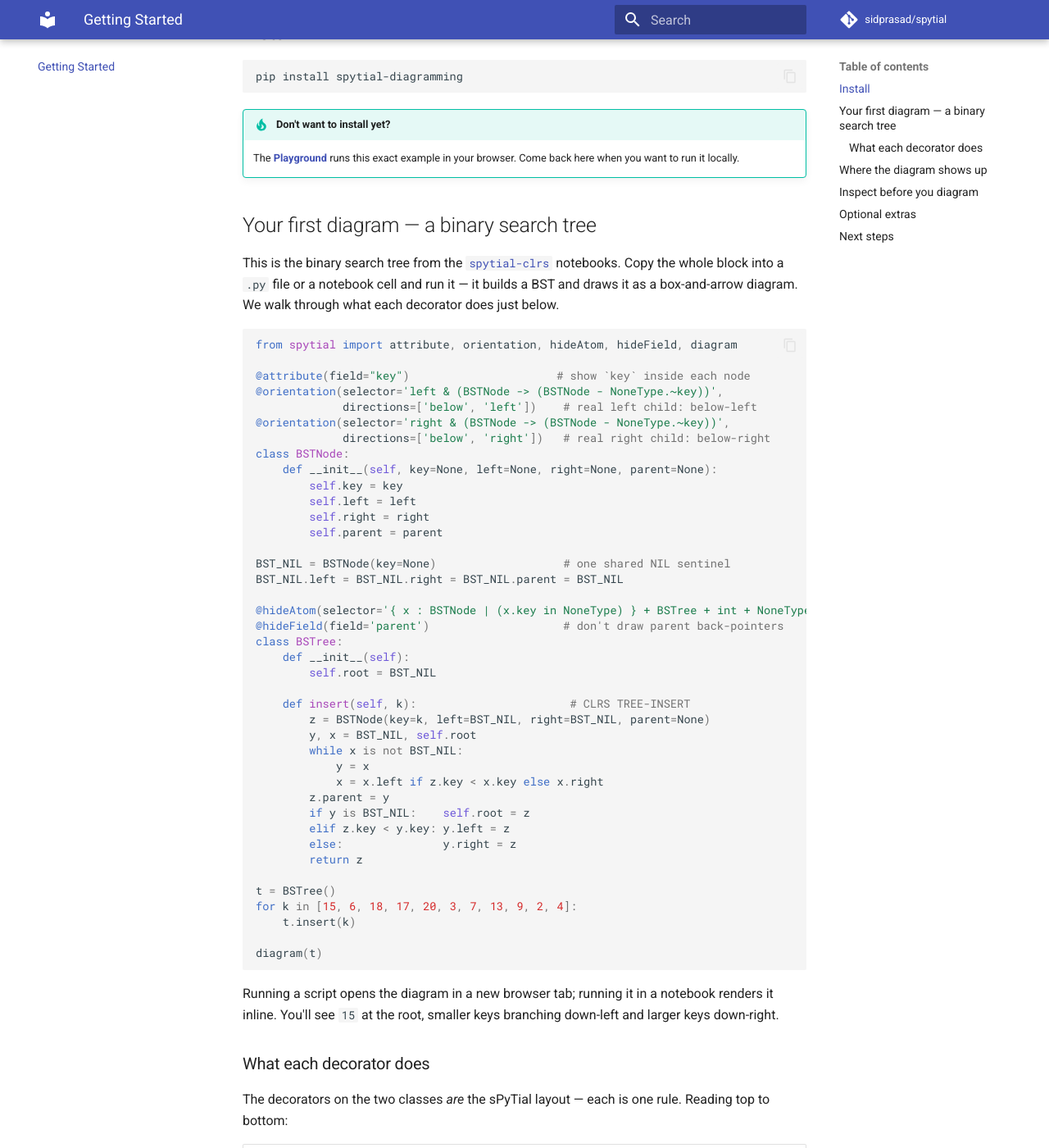
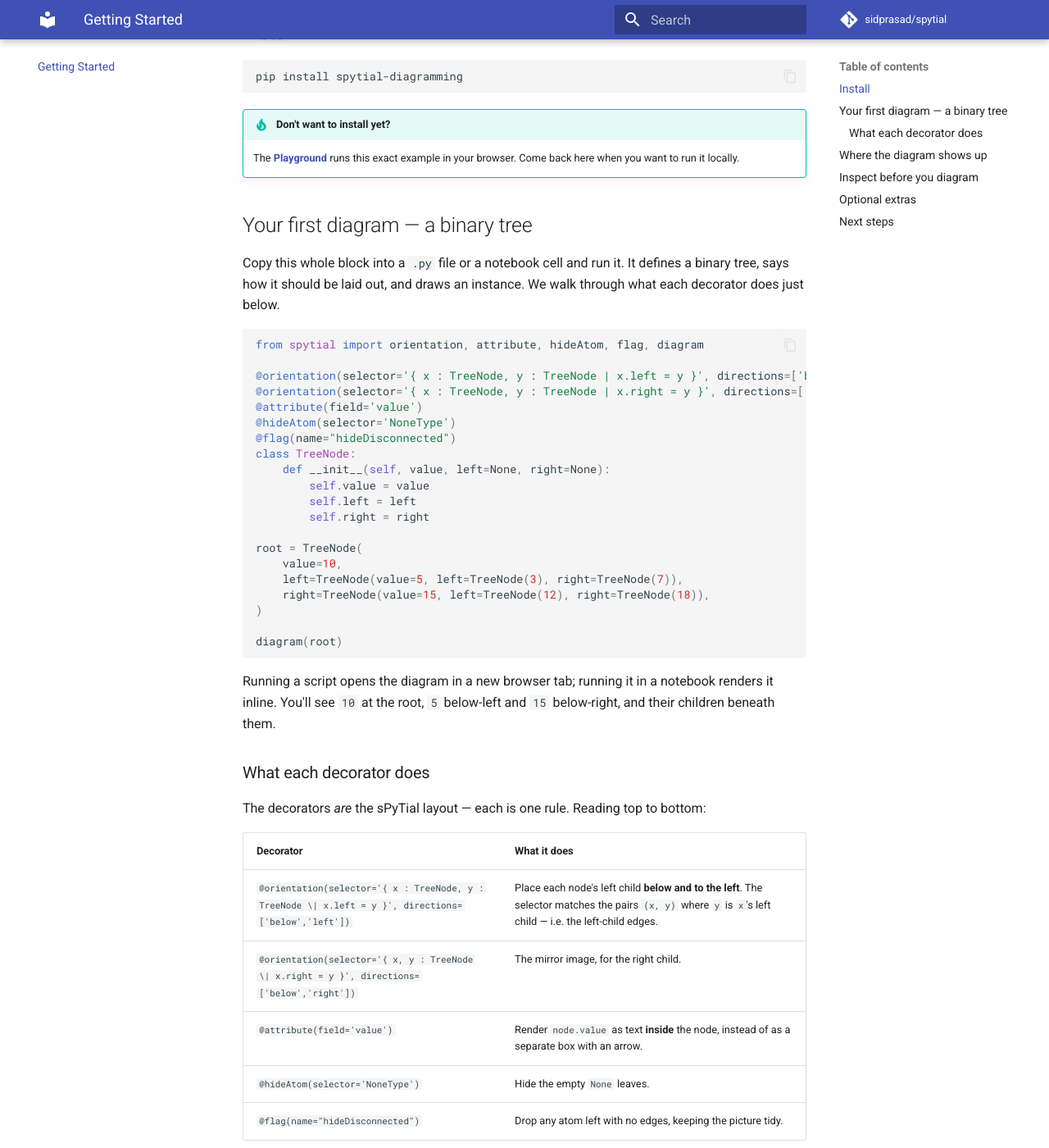
Before and after one commit to sidprasad/spytial, an MkDocs documentation site: the page built from docs/getting-started.md, in a window 1280 px wide and 1400 px high, scrolled down 273 px. Shown: the whole window at 82% size. Built offline with MkDocs 1.6.1 and Material for MkDocs 9.7.7, drawn with Linux system fonts in a browser that asks for light colours; comment, search, counter and statistics services are not loaded; some of the changed text lies outside the part shown.

Commit message:
docs: use the simple tree example everywhere (hero, Getting Started, selectors)
Replace the CLRS BST on the home hero and Getting Started with the same simple
binary tree the playground uses — readable comprehension selectors
({ x : TreeNode, y : TreeNode | x.left = y }) instead of the NIL-sentinel form.
Regenerate the hero diagram from it, rewrite the decorator walkthrough, and
update the Selectors page (now documents the two-variable comprehension form and
uses the tree as its worked example). Hero / Getting Started / playground are now
one byte-identical canonical example.

Co-Authored-By: Claude Opus 4.8 <noreply@anthropic.com>

````diff
--- a/docs/getting-started.md
+++ b/docs/getting-started.md
@@ -16,79 +16,55 @@ pip install spytial-diagramming
     The [**Playground**](playground/index.html) runs this exact example in your
     browser. Come back here when you want to run it locally.
 
-## Your first diagram — a binary search tree
+## Your first diagram — a binary tree
 
-This is the binary search tree from the
-[`spytial-clrs`](https://github.com/sidprasad/spytial-clrs) notebooks. Copy the
-whole block into a `.py` file or a notebook cell and run it — it builds a BST and
-draws it as a box-and-arrow diagram. We walk through what each decorator does just
-below.
+Copy this whole block into a `.py` file or a notebook cell and run it. It defines a
+binary tree, says how it should be laid out, and draws an instance. We walk through
+what each decorator does just below.
 
-<!-- canonical example — keep in sync with docs/index.md and the playground preset -->
+<!-- canonical example — keep in sync with docs/index.md and the playground -->
 ```python
-from spytial import attribute, orientation, hideAtom, hideField, diagram
+from spytial import orientation, attribute, hideAtom, flag, diagram
 
-@attribute(field="key")                      # show `key` inside each node
-@orientation(selector='left & (BSTNode -> (BSTNode - NoneType.~key))',
-             directions=['below', 'left'])    # real left child: below-left
-@orientation(selector='right & (BSTNode -> (BSTNode - NoneType.~key))',
-             directions=['below', 'right'])   # real right child: below-right
-class BSTNode:
-    def __init__(self, key=None, left=None, right=None, parent=None):
-        self.key = key
+@orientation(selector='{ x : TreeNode, y : TreeNode | x.left = y }', directions=['below', 'left'])
+@orientation(selector='{ x : TreeNode, y : TreeNode | x.right = y }', directions=['below', 'right'])
+@attribute(field='value')
+@hideAtom(selector='NoneType')
+@flag(name="hideDisconnected")
+class TreeNode:
+    def __init__(self, value, left=None, right=None):
+        self.value = value
         self.left = left
         self.right = right
-        self.parent = parent
 
-BST_NIL = BSTNode(key=None)                   # one shared NIL sentinel
-BST_NIL.left = BST_NIL.right = BST_NIL.parent = BST_NIL
+root = TreeNode(
+    value=10,
+    left=TreeNode(value=5, left=TreeNode(3), right=TreeNode(7)),
+    right=TreeNode(value=15, left=TreeNode(12), right=TreeNode(18)),
+)
 
-@hideAtom(selector='{ x : BSTNode | (x.key in NoneType) } + BSTree + int + NoneType')
-@hideField(field='parent')                    # don't draw parent back-pointers
-class BSTree:
-    def __init__(self):
-        self.root = BST_NIL
-
-    def insert(self, k):                       # CLRS TREE-INSERT
-        z = BSTNode(key=k, left=BST_NIL, right=BST_NIL, parent=None)
-        y, x = BST_NIL, self.root
-        while x is not BST_NIL:
-            y = x
-            x = x.left if z.key < x.key else x.right
-        z.parent = y
-        if y is BST_NIL:    self.root = z
-        elif z.key < y.key: y.left = z
-        else:               y.right = z
-        return z
-
-t = BSTree()
-for k in [15, 6, 18, 17, 20, 3, 7, 13, 9, 2, 4]:
-    t.insert(k)
-
-diagram(t)
+diagram(root)
 ```
 
 Running a script opens the diagram in a new browser tab; running it in a notebook
-renders it inline. You'll see `15` at the root, smaller keys branching down-left
-and larger keys down-right.
+renders it inline. You'll see `10` at the root, `5` below-left and `15`
+below-right, and their children beneath them.
 
 ### What each decorator does
 
-The decorators on the two classes *are* the sPyTial layout — each is one rule.
-Reading top to bottom:
+The decorators *are* the sPyTial layout — each is one rule. Reading top to bottom:
 
 | Decorator | What it does |
 | --- | --- |
-| `@attribute(field="key")` | Render `node.key` as text **inside** the node, instead of as a separate box with an arrow. |
-| `@orientation(selector='left & (BSTNode -> (BSTNode - NoneType.~key))', directions=['below','left'])` | Place each node's **real** left child below-and-left of it. The selector reads as "the `left` edges that point to an actual `BSTNode`, *not* the shared `NIL` sentinel," so empty leaves don't get dragged around. |
-| `@orientation(selector='right & …', directions=['below','right'])` | The mirror image, for the right child. |
-| `@hideField(field='parent')` | Don't draw the `parent` back-pointers — they'd clutter the tree. |
-| `@hideAtom(selector='{ x : BSTNode \| (x.key in NoneType) } + BSTree + int + NoneType')` | Hide the shared `NIL` sentinel, the `BSTree` wrapper, and the bare `int`/`None` atoms, so only the keyed nodes show. |
+| `@orientation(selector='{ x : TreeNode, y : TreeNode \| x.left = y }', directions=['below','left'])` | Place each node's left child **below and to the left**. The selector matches the pairs `(x, y)` where `y` is `x`'s left child — i.e. the left-child edges. |
+| `@orientation(selector='{ x, y : TreeNode \| x.right = y }', directions=['below','right'])` | The mirror image, for the right child. |
+| `@attribute(field='value')` | Render `node.value` as text **inside** the node, instead of as a separate box with an arrow. |
+| `@hideAtom(selector='NoneType')` | Hide the empty `None` leaves. |
+| `@flag(name="hideDisconnected")` | Drop any atom left with no edges, keeping the picture tidy. |
 
-Those `selector` strings are sPyTial's **relational query language** — the same
-language across every sPyTial host. You don't need it for simple objects, but it
-lets you target exactly the right atoms and edges (here: "real children, not the
-sentinel"). See [Selectors](selectors.md) for a Python-oriented guide to the syntax.
+The `selector` strings are sPyTial's **relational query language**. The
+`{ x : T, y : T | … }` form matches *pairs* of atoms (here, parent-and-child edges);
+see [Selectors](selectors.md) for a Python-oriented guide to the syntax.
 
 !!! note "Build it up incrementally"
     A good workflow is to call `diagram(obj)` first with **no** decorators to see
--- a/docs/selectors.md
+++ b/docs/selectors.md
@@ -14,10 +14,10 @@ Before laying anything out, sPyTial turns your object into a graph:
 - A **relation** is a field. `node.left` becomes a relation named `left`: the set of
   `(owner, target)` edges, one for each object that has a `left`.
 - A **type** is the set of all atoms of that type, named by the Python class:
-  `BSTNode`, `int`, `str`, `list`, `dict`. (The type of `None` is `NoneType` — not
+  `TreeNode`, `int`, `str`, `list`, `dict`. (The type of `None` is `NoneType` — not
   `None`.)
 
-The two simplest selectors are a **type name** (`BSTNode`) and a **field name**
+The two simplest selectors are a **type name** (`TreeNode`) and a **field name**
 (`left`).
 
 ## Two kinds of result: atoms vs edges
@@ -25,14 +25,15 @@ The two simplest selectors are a **type name** (`BSTNode`) and a **field name**
 A selector evaluates to one of two things, and each operation expects a particular
 one:
 
-- **Atom sets** — e.g. `BSTNode`, `{ x : BSTNode | … }`. Used by atom operations:
+- **Atom sets** — e.g. `TreeNode`, `{ x : TreeNode | … }`. Used by atom operations:
   `hideAtom`, `atomColor`.
-- **Edge sets** — e.g. `left`, `~left`, `BSTNode -> BSTNode`. Used by edge
-  operations: `orientation`, `align`.
+- **Edge sets** — e.g. `left`, `~left`, `{ x : TreeNode, y : TreeNode | … }`. Used
+  by edge operations: `orientation`, `align`, `inferredEdge`.
 
-Rule of thumb: **type names and comprehensions produce atoms**; a **bare field
-name**, its reverse `~f`, its closures `^f` / `*f`, and products `a -> b` produce
-**edges**. The set operators (`+`, `&`, `-`) keep the kind of their operands.
+Rule of thumb: a **type name** and a **single-variable comprehension** produce
+atoms; a **bare field name**, its reverse `~f`, its closures `^f` / `*f`, a product
+`a -> b`, and a **two-variable comprehension** produce edges. Set operators
+(`+`, `&`, `-`) keep the kind of their operands.
 
 ## Navigating with the dot `.`
 
@@ -40,8 +41,8 @@ name**, its reverse `~f`, its closures `^f` / `*f`, and products `a -> b` produc
 results.*
 
 ```text
-BSTNode.left        # every left-child of any BSTNode    ~  {a.left for a in BSTNode}
-BSTNode.left.key    # the keys of those children         (chained)
+TreeNode.left        # every left-child of any TreeNode   ~  {a.left for a in TreeNode}
+TreeNode.left.value  # the values of those children       (chained)
 ```
 
 When `A` is a single atom this looks like attribute access; when `A` is a whole type
@@ -54,23 +55,28 @@ or quantifier (next).
 Each line below is a complete selector you could hand to an operation:
 
 ```text
-BSTNode                              # 1. a type — all BST nodes (atoms)
-left                                 # 2. a relation — all left-edges (edges)
-{ x : BSTNode | x.key in NoneType }  # 3. a filter — nodes whose key is None (atoms)
-left & (BSTNode -> BSTNode)          # 4. left-edges with both endpoints BSTNodes (edges)
+TreeNode                                       # 1. a type — all tree nodes (atoms)
+left                                           # 2. a relation — all left-edges (edges)
+{ x : TreeNode | no x.left }                   # 3. a filter — nodes with no left child (atoms)
+{ x : TreeNode, y : TreeNode | x.left = y }    # 4. matched pairs — left-child edges (edges)
 ```
 
-The **comprehension** `{ x : T | cond }` is the workhorse — "the atoms of `T` where
-`cond` holds." Inside `cond` you can use: comparisons `=`, `in`, `<`, `<=`, `>`,
-`>=`; navigation (`x.key`); multiplicities `some e` / `no e` / `one e` / `lone e`
-(`e` is non-empty / empty / exactly one / at most one); the label of an atom `@:x`
-(the text it renders as, e.g. `@:x = "15"`); and `and` / `or` / `not`.
+Comprehensions are the workhorse:
+
+- `{ x : T | cond }` — the **atoms** of `T` where `cond` holds.
+- `{ x : T, y : T | cond }` — the **pairs** `(x, y)` where `cond` holds (an edge
+  set). This is how the examples say "connect each node to its child."
+
+Inside `cond` you can use comparisons (`=`, `in`, `<`, `<=`, `>`, `>=`); navigation
+(`x.left`); multiplicities `some e` / `no e` / `one e` / `lone e` (`e` is non-empty /
+empty / exactly one / at most one); the label of an atom `@:x` (the text it renders
+as, e.g. `@:x = "10"`); and `and` / `or` / `not`.
 
 ## Cheat sheet
 
 | Selector | Result | Means |
 | --- | --- | --- |
-| `BSTNode` | atoms | all atoms of type `BSTNode` |
+| `TreeNode` | atoms | all atoms of type `TreeNode` |
 | `left` | edges | the `left` relation — every `(owner, left-child)` pair |
 | `A.f` | atoms | follow `f` from every atom in `A` (a join) |
 | `~f` | edges | `f` reversed: `{(parent, child)}` becomes `{(child, parent)}` |
@@ -81,6 +87,7 @@ The **comprehension** `{ x : T | cond }` is the workhorse — "the atoms of `T`
 | `a - b` | same | difference (`a - b`) |
 | `a -> b` | edges | every pair `(x, y)` with `x in a`, `y in b` — a product (edge set) |
 | `{ x : T \| cond }` | atoms | atoms of `T` where `cond` holds |
+| `{ x : T, y : T \| cond }` | edges | pairs of `T` where `cond` holds |
 
 These appear **inside `cond` / quantifiers**, not as standalone selectors:
 comparisons (`= in < <= > >=`), `#a` (size), `@:x` (an atom's label string),
@@ -88,42 +95,34 @@ arithmetic (`add[a, b]`, `min[s]`, `max[s]`), multiplicities (`some` / `no` / `o
 / `lone`), and quantifiers (`all x: T | …`, `some x: T | …`). The constant `univ` is
 the set of every atom.
 
-## Worked example: the BST selectors
+## Worked example: the binary tree
 
-The [binary search tree](getting-started.md) uses two selectors that look scary but
-say something simple.
-
-**Orient only real children** (`orientation`) — an edge set:
+The [binary tree](getting-started.md) orients children with two-variable
+comprehensions that match **pairs**:
 
 ```text
-left & (BSTNode -> (BSTNode - NoneType.~key))
+{ x : TreeNode, y : TreeNode | x.left = y }
 ```
 
-- `NoneType.~key` — parses as `NoneType.(~key)`: follow `key` **backwards** from the
-  `None` atoms, giving the node(s) whose `key` is `None` — the shared `NIL` sentinel.
-- `BSTNode - NoneType.~key` — every BST node **except** the sentinel ("real nodes").
-- `BSTNode -> (…)` — all `(any node, real node)` edges.
-- `left & (…)` — keep only the `left` edges whose target is a real node.
+- `x : TreeNode, y : TreeNode` — range over pairs of nodes.
+- `x.left = y` — keep the pairs where `y` is `x`'s left child.
 
-Intersecting an edge set with an edge set is what stops the shared `NIL` from being
-placed below-left of every node at once.
+So this evaluates to the **left-child edges** — exactly what `orientation` needs.
+The mirror `{ x : TreeNode, y : TreeNode | x.right = y }` gives the right-child
+edges. Then `hideAtom(selector='NoneType')` drops the empty `None` leaves, and the
+`hideDisconnected` flag removes any atom left with no edges.
 
-**Hide the plumbing** (`hideAtom`) — an atom set:
+### Going further
 
-```text
-{ x : BSTNode | (x.key in NoneType) } + BSTree + int + NoneType
-```
-
-- `{ x : BSTNode | x.key in NoneType }` — BST nodes whose `key` is `None` (the NIL
-  sentinel).
-- `+ BSTree + int + NoneType` — also the `BSTree` wrapper, the bare `int`
-  key-values, and the `None` atoms.
-
-All atom sets, unioned — so everything but the real keyed nodes is hidden.
+When you need to be surgical, combine operators: `left & (TreeNode -> TreeNode)`
+keeps only left-edges whose endpoints are both nodes; `~left` is the child→parent
+direction; `^left` is every descendant reached through `left` pointers. The
+[`spytial-clrs`](https://github.com/sidprasad/spytial-clrs) notebooks use these to
+do things like "the real children, not the shared sentinel."
 
 ## Where selectors show up
 
 Every [operation](operations.md) that takes a `selector` argument (and the related
 `field` / `filter` arguments). For simple objects a bare field or type name is
 usually enough; reach for the relational operators when you need to target *exactly*
-the right atoms or edges — like "real children, not the sentinel" above.
+the right atoms or edges.
````
Also changed, not shown: docs/assets/hero-tree.html (+8 -9 lines), docs/index.md (+16 -36 lines).
